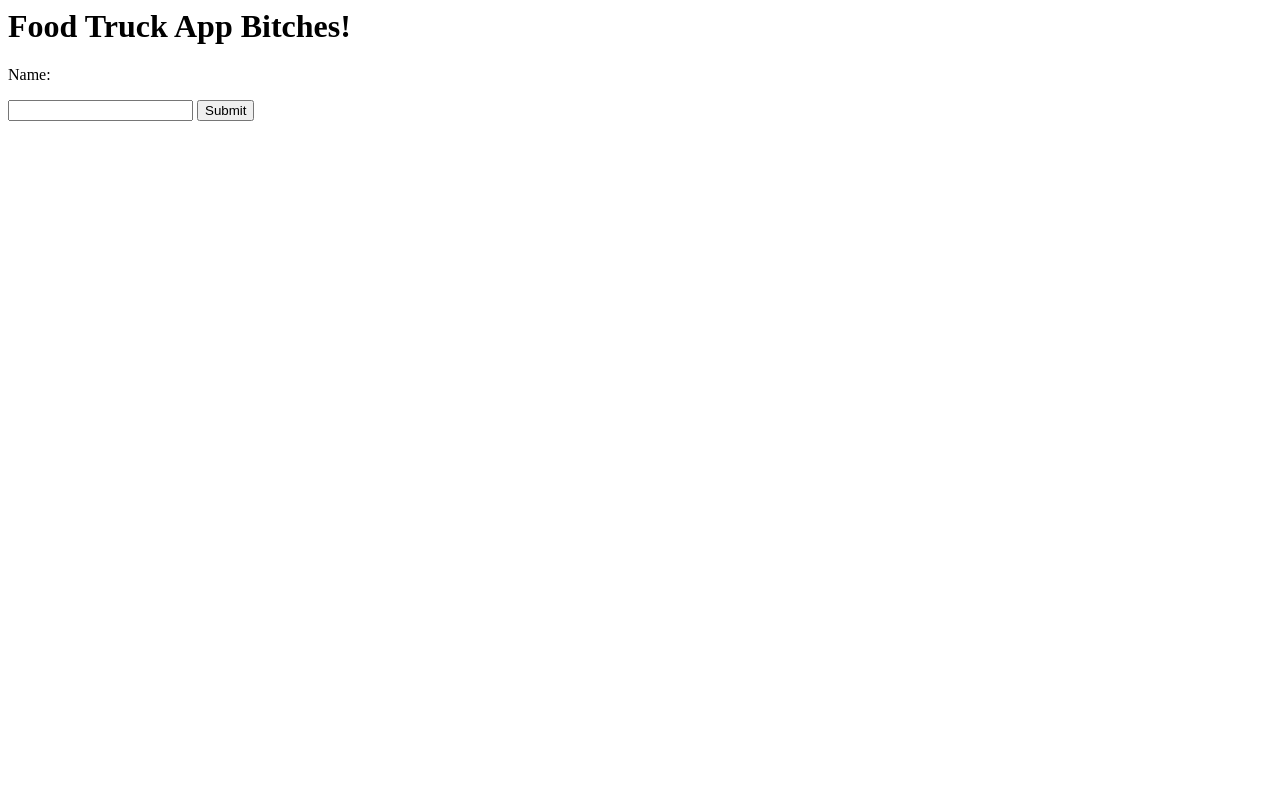
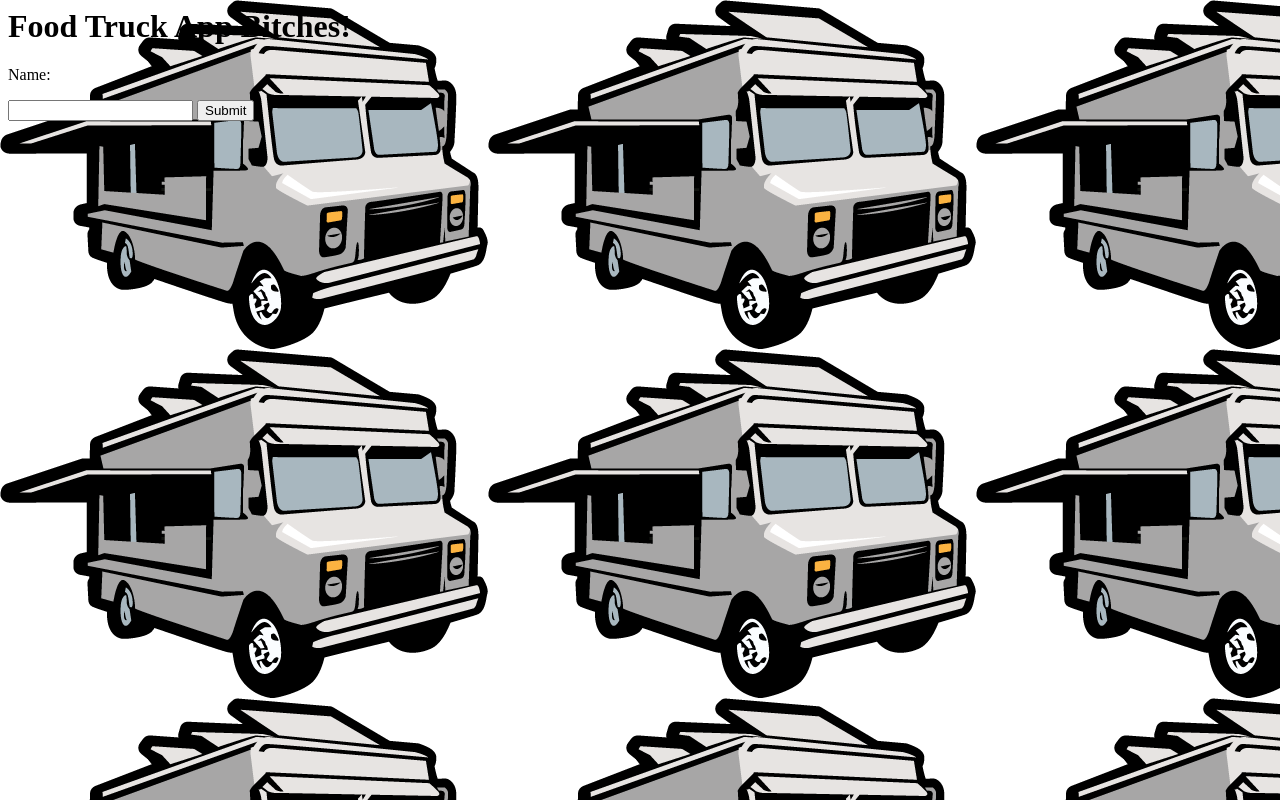
Before and after one commit to DeweyLuu/foodTruckApp, a website: page index.html in a window 1280 px wide. Drawn offline with Linux system fonts and the light colour scheme.

Commit message:
added some index.html

```diff
--- a/index.html
+++ b/index.html
@@ -2,7 +2,7 @@
 <head>
 	<title>Food Truck Locator</title>
 </head>
-<body>
+<body background="foodtruck.png">
 	<h1>Food Truck App Bitches!</h1>
 	<p>Name: </p>
 	<input type="text">
```
Also changed, not shown: foodtruck.png (added).
